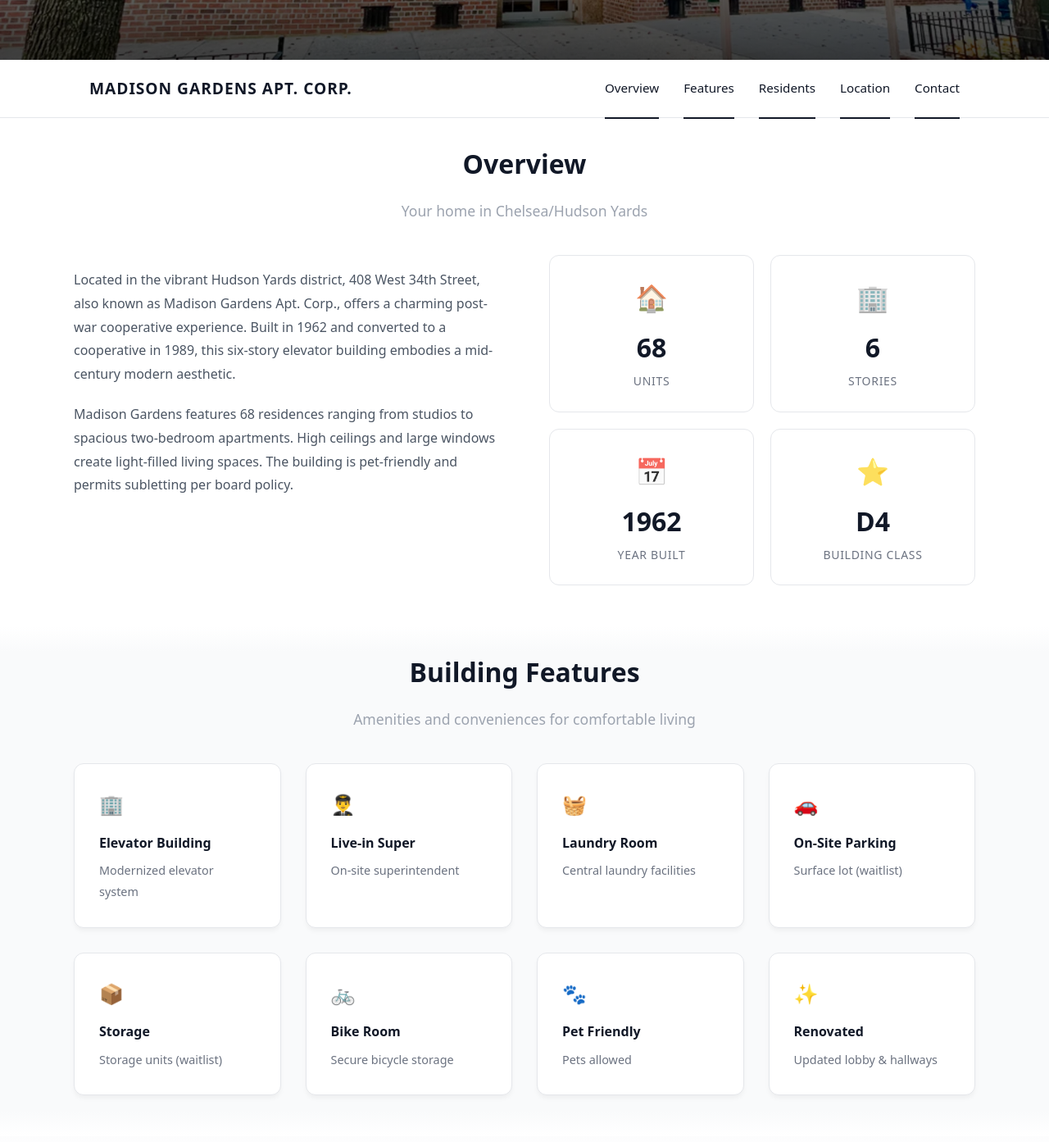
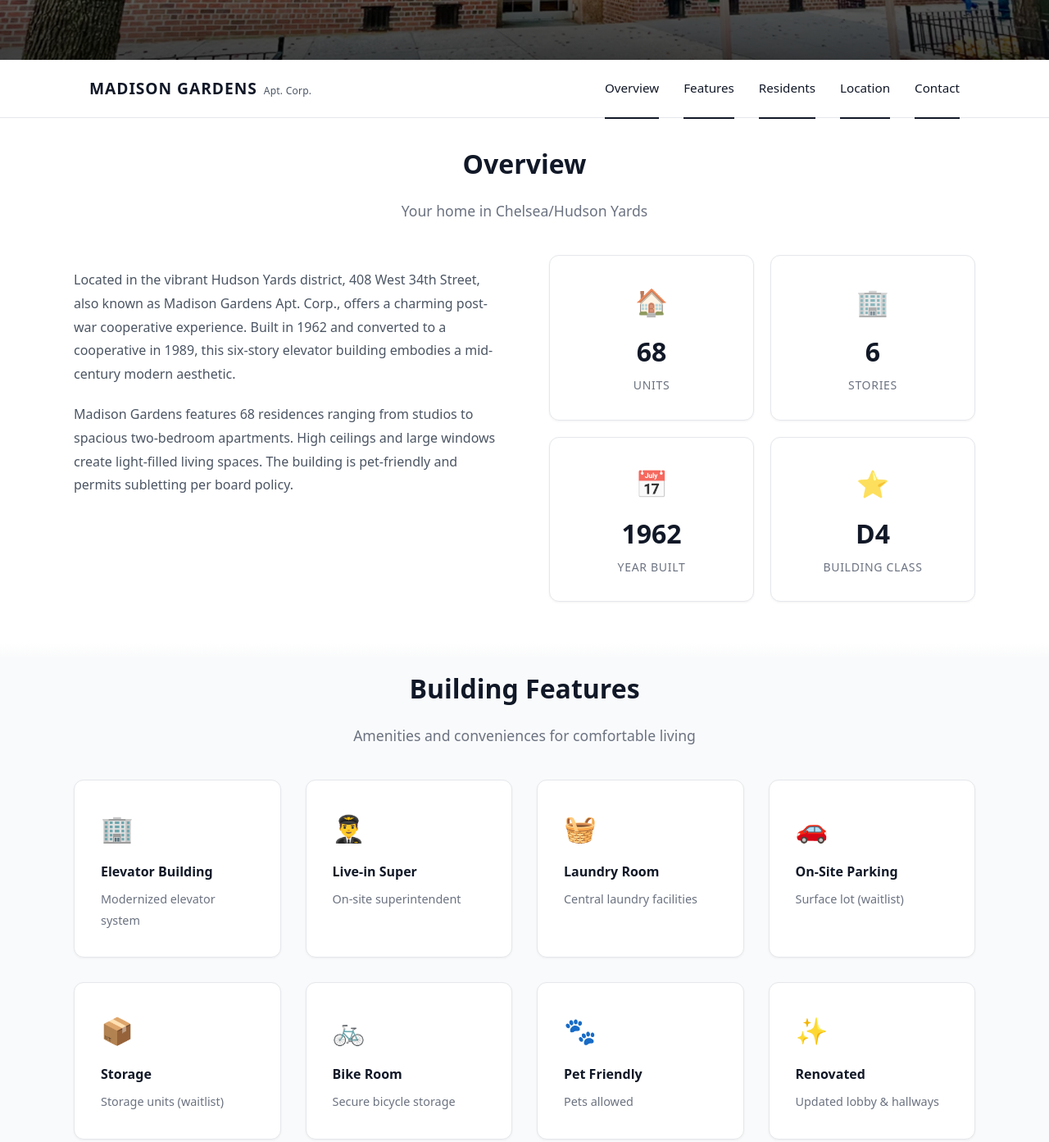
Before and after one commit to spaltrowitz/co-op-board-website, a website: page index.html in a window 1280 px wide. Shown: the part 407-1800 px from the top of the page at 82% size. Drawn offline with nearby package versions, Linux system fonts and the light colour scheme.

Commit message:
Professional design improvements: simplified nav brand, enhanced card depth/spacing, improved typography contrast, subtler gradients, better footer spacing

```diff
--- a/index.html
+++ b/index.html
@@ -159,6 +159,17 @@
       color: var(--primary);
       text-transform: uppercase;
       letter-spacing: 0.05em;
+      display: flex;
+      align-items: baseline;
+      gap: 8px;
+    }
+
+    .brand-suffix {
+      font-size: 0.75rem;
+      font-weight: 500;
+      color: var(--secondary);
+      text-transform: none;
+      letter-spacing: 0.02em;
     }
 
     .nav-links {
@@ -188,11 +199,11 @@
     }
 
     section:nth-child(even) {
-      background: linear-gradient(to bottom, rgba(255,255,255,0) 0%, #f9fafb 5%, #f9fafb 95%, rgba(255,255,255,0) 100%);
+      background: linear-gradient(to bottom, rgba(255,255,255,0) 0%, #f9fafb 3%, #f9fafb 97%, rgba(255,255,255,0) 100%);
     }
 
     section:nth-child(odd):not(:first-child) {
-      background: linear-gradient(to bottom, rgba(249,250,251,0.5) 0%, #ffffff 5%, #ffffff 95%, rgba(249,250,251,0.5) 100%);
+      background: linear-gradient(to bottom, rgba(249,250,251,0.3) 0%, #ffffff 3%, #ffffff 97%, rgba(249,250,251,0.3) 100%);
     }
 
     .container {
@@ -213,7 +224,7 @@
     }
 
     .section-subtitle {
-      color: #9ca3af;
+      color: #6b7280;
       font-size: 1.1rem;
       font-weight: 400;
       line-height: 1.6;
@@ -242,12 +253,13 @@
 
     .stat-card {
       background: white;
-      padding: 25px 20px;
+      padding: 30px 24px;
       border-radius: 12px;
       border: 1px solid var(--border);
       text-align: center;
       transition: all 0.3s ease;
       cursor: default;
+      box-shadow: 0 1px 3px 0 rgba(0, 0, 0, 0.05);
     }
 
     .stat-card:hover {
@@ -293,9 +305,9 @@
 
     .feature-item {
       background: white;
-      padding: 30px;
+      padding: 32px;
       border-radius: 12px;
-      box-shadow: 0 4px 6px -1px rgba(0, 0, 0, 0.05);
+      box-shadow: 0 1px 3px 0 rgba(0, 0, 0, 0.05);
       border: 1px solid var(--border);
       transition: all 0.3s ease;
     }
@@ -307,7 +319,7 @@
     }
 
     .feature-icon {
-      font-size: 24px;
+      font-size: 2rem;
       margin-bottom: 15px;
       display: block;
     }
@@ -477,7 +489,7 @@
         justify-content: center;
         display: flex;
         padding: 10px;
-        box-shadow: 0 -2px 10px rgba(0,0,0,0.1);
+        box-shadow: 0 -2px 10px rgba(0,0,0,0.1), 0 -1px 0 rgba(0,0,0,0.05);
         z-index: 1000;
       }
       .nav-link {
@@ -509,7 +521,10 @@
 
   <nav class="navbar">
       <div class="nav-container">
-        <div class="brand">Madison Gardens Apt. Corp.</div>
+        <div class="brand">
+          <span>Madison Gardens</span>
+          <span class="brand-suffix">Apt. Corp.</span>
+        </div>
         <div class="nav-links">
         <a class="nav-link active" onclick="scrollToSection('overview')">Overview</a>
         <a class="nav-link" onclick="scrollToSection('features')">Features</a>
@@ -702,7 +717,7 @@
           </iframe>
         </div>
         <div style="text-align: center; margin-top: 20px;">
-           <a href="https://www.google.com/maps/search/?api=1&query=408+West+34th+Street+New+York+NY" target="_blank" class="btn-primary" style="display: inline-block; padding: 12px 24px; background: var(--primary); color: white; border-radius: 8px; font-weight: 500; text-decoration: none;">
+           <a href="https://www.google.com/maps/search/?api=1&query=408+West+34th+Street+New+York+NY" target="_blank" class="btn-primary" style="display: inline-block; padding: 12px 24px; background: var(--primary); color: white; border-radius: 6px; font-weight: 500; text-decoration: none;">
              🗺️ Open in Google Maps
            </a>
         </div>
@@ -746,13 +761,13 @@
   </main>
 
   <footer>
-    <div class="footer-content" style="flex-direction: column; align-items: center; gap: 30px;">
+    <div class="footer-content" style="flex-direction: column; align-items: center; gap: 40px;">
       <div style="text-align: center;">
         <div style="font-weight: 700; font-size: 1.1rem; margin-bottom: 5px;">MADISON GARDENS</div>
         <div style="font-size: 0.9rem; opacity: 0.8;">408 West 34th Street, New York, NY 10001</div>
       </div>
 
-      <div style="border-top: 1px solid rgba(255,255,255,0.2); padding-top: 20px; width: 100%; max-width: 800px;">
+      <div style="border-top: 1px solid rgba(255,255,255,0.2); padding-top: 30px; width: 100%; max-width: 800px;">
         <div style="font-size: 0.85rem; opacity: 0.6; margin-bottom: 10px; text-align: center;">External Building References</div>
         <div style="display: flex; flex-wrap: wrap; justify-content: center; gap: 15px; font-size: 0.8rem;">
           <a href="https://streeteasy.com/building/408-west-34-street-new_york" target="_blank" style="color: #9ca3af; text-decoration: none;">StreetEasy</a>
```
